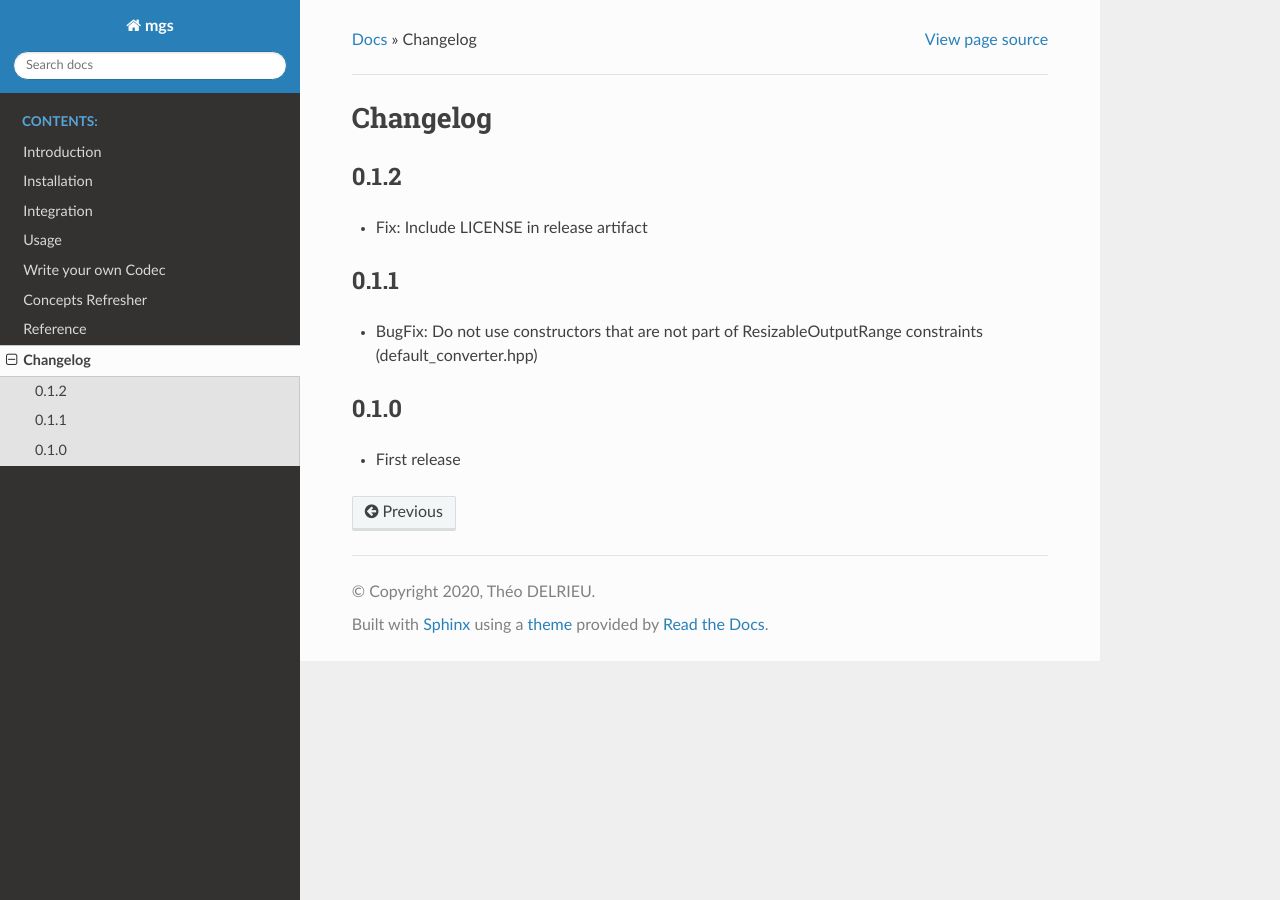
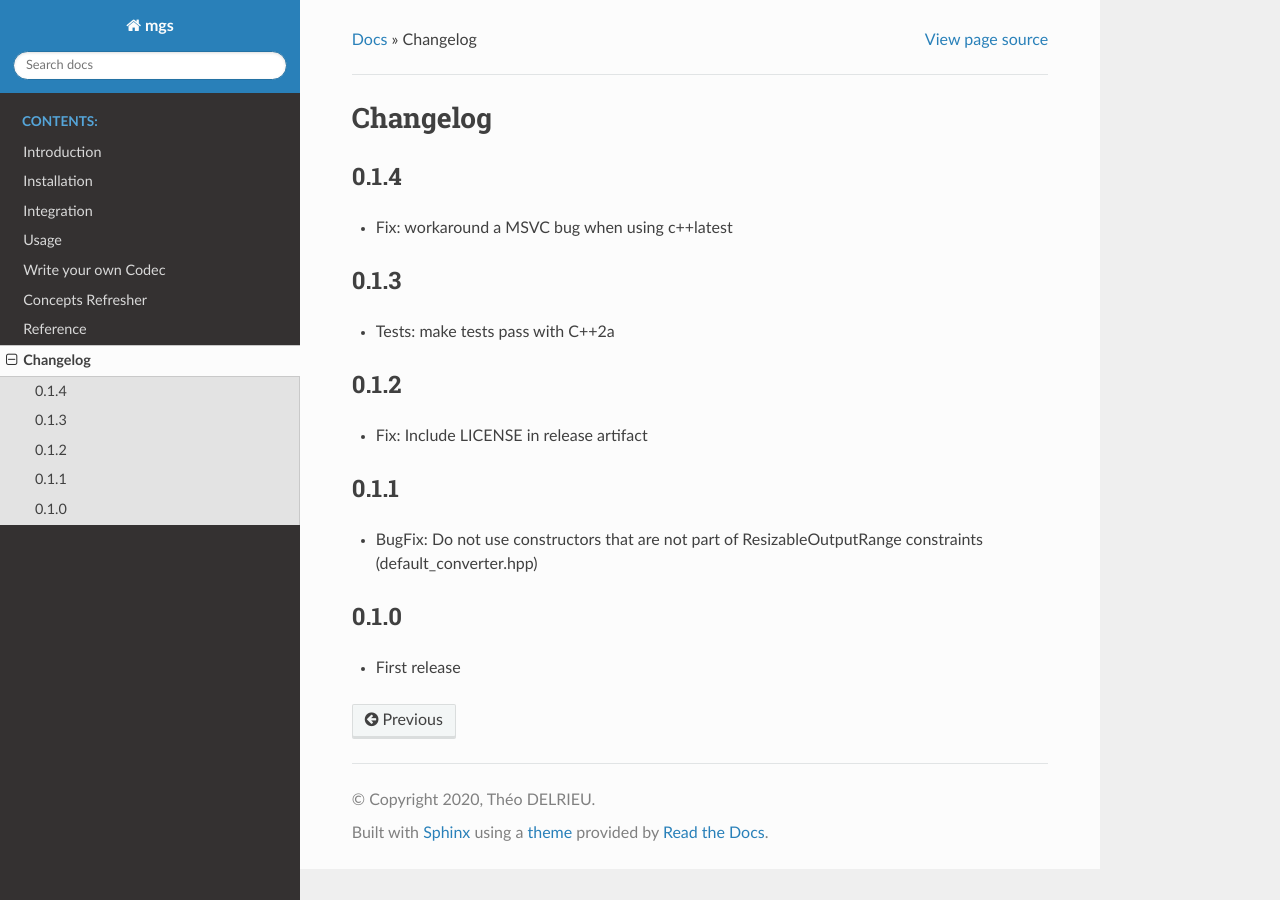
Before and after one commit to theodelrieu/mgs-docs, a Sphinx documentation site: the page built from source/changelog.rst, in a window 1280 px wide. Built offline with Sphinx 7.4.7 and the Read the Docs theme 2.0.0, drawn with Linux system fonts in a browser that asks for light colours.

Commit message:
bump to 0.1.4

```diff
--- a/source/changelog.rst
+++ b/source/changelog.rst
@@ -2,6 +2,17 @@
 
 Changelog
 =========
+
+
+0.1.4
+-----
+
+- Fix: workaround a MSVC bug when using c++latest
+
+0.1.3
+-----
+
+- Tests: make tests pass with C++2a
 
 0.1.2
 -----
--- a/source/conf.py
+++ b/source/conf.py
@@ -22,7 +22,7 @@ copyright = '2020, Théo DELRIEU'
 author = 'Théo DELRIEU'
 
 # The full version, including alpha/beta/rc tags
-release = '0.1.2'
+release = '0.1.4'
 
 
 # -- General configuration ---------------------------------------------------
--- a/source/installation.rst
+++ b/source/installation.rst
@@ -8,7 +8,7 @@ Conan
 
 .. code-block:: bash
 
-   $ conan install mgs/0.1.2@
+   $ conan install mgs/0.1.4@
 
 Manual
 ======
```
